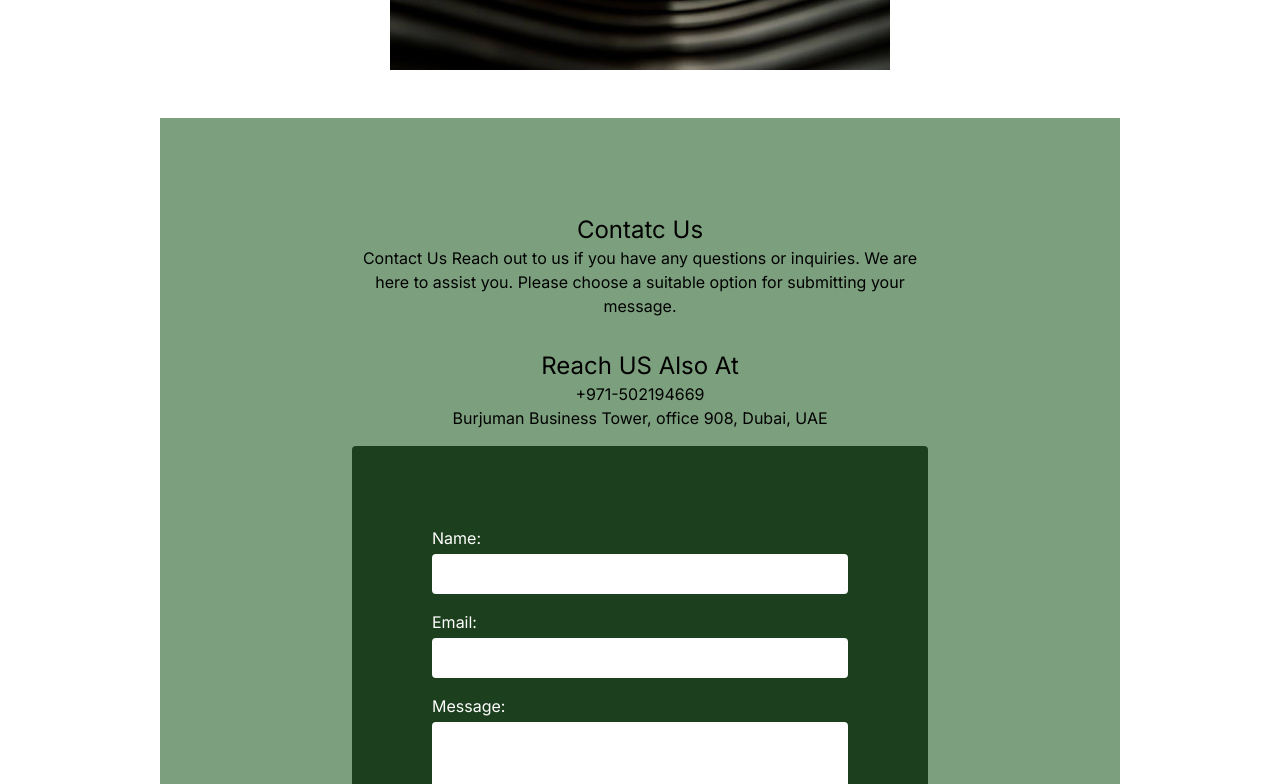
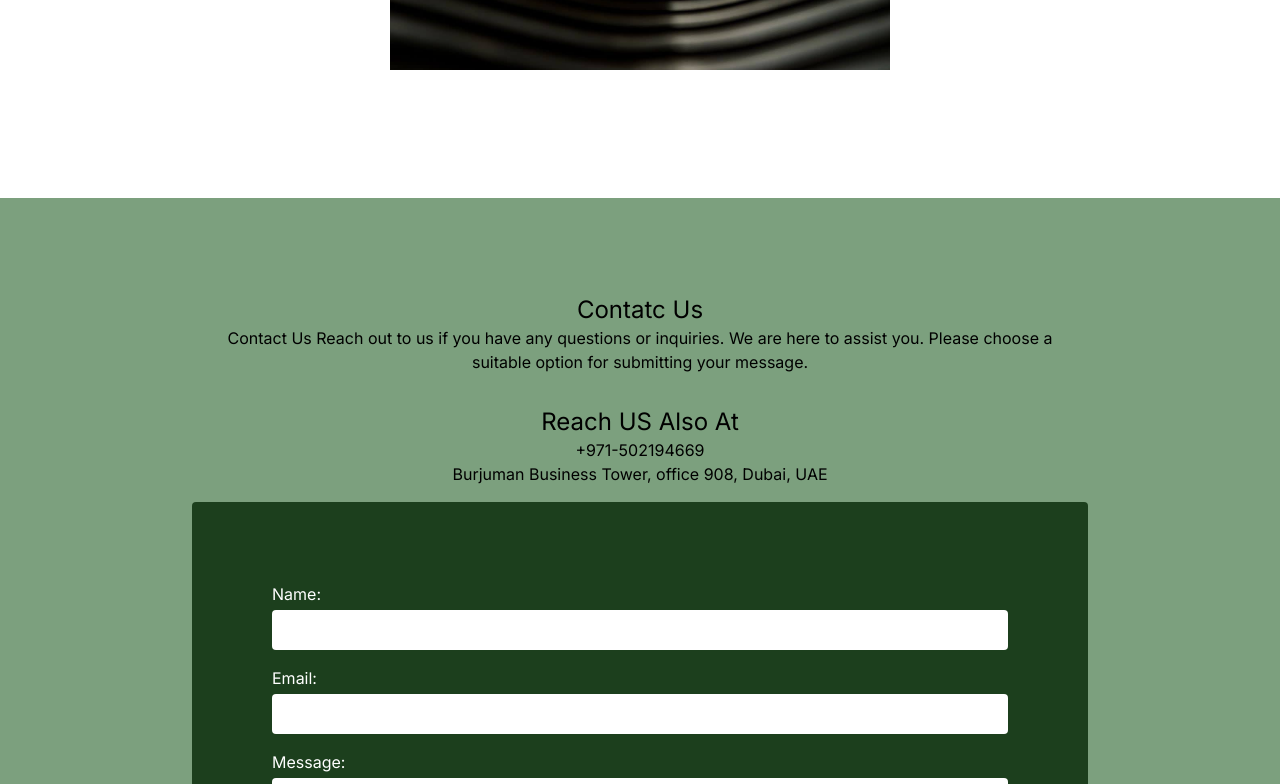
Before and after one commit to IrfanG-cloud/afroharvest, a Next.js app: page /about in a window 1280 px wide. Shown: the part 779-1563 px from the top of the page. Built offline with nearby package versions, Linux system fonts and the light colour scheme.

Commit message:
about updated

```diff
--- a/src/app/about/page.js
+++ b/src/app/about/page.js
@@ -5,7 +5,7 @@ import ContactForm from "../contact/page";
 const page = () => {
   return (
     <>
-      <div className="flex flex-col justify-center items-center mx-40 py-20">
+      <div className="md:flex md:flex-col md:justify-center md:items-center md:mx-40 sm:py-10 md:py-20">
         <div className=" mx-4">
           <h1 className="text-2xl my-8 text-[#1c3f1d] underline-offset-2 text-center">
             About US
@@ -60,9 +60,9 @@ const page = () => {
         <div className="mx-4 py-12">
           <Image src="/abt.png" alt="" width="500" height="500" />
         </div>
-        <div className="py-10 bg-[#7ca07e]">
+      </div>
+      <div className="py-10 bg-[#7ca07e]">
         <ContactForm />
-        </div>
       </div>
     </>
   );
```
